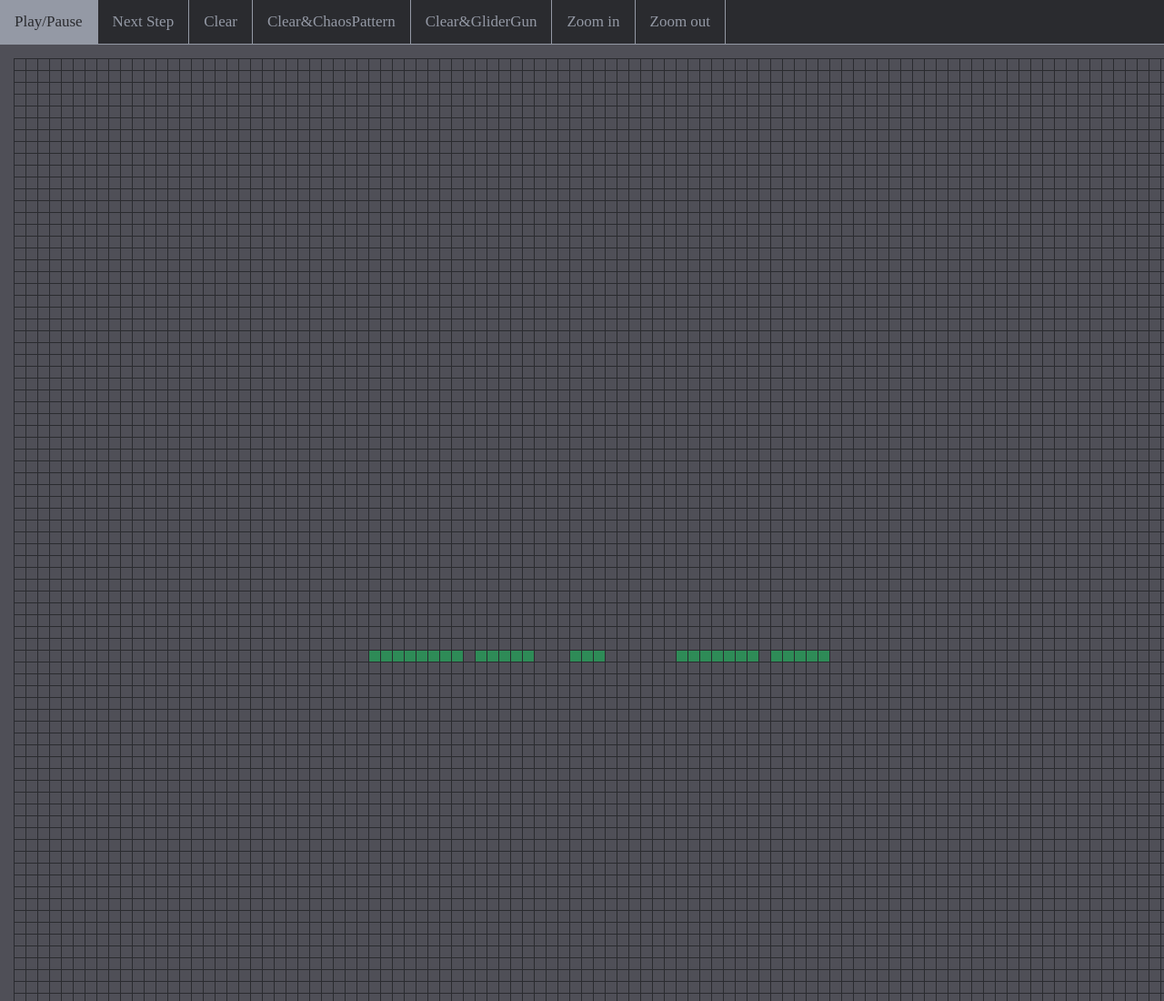
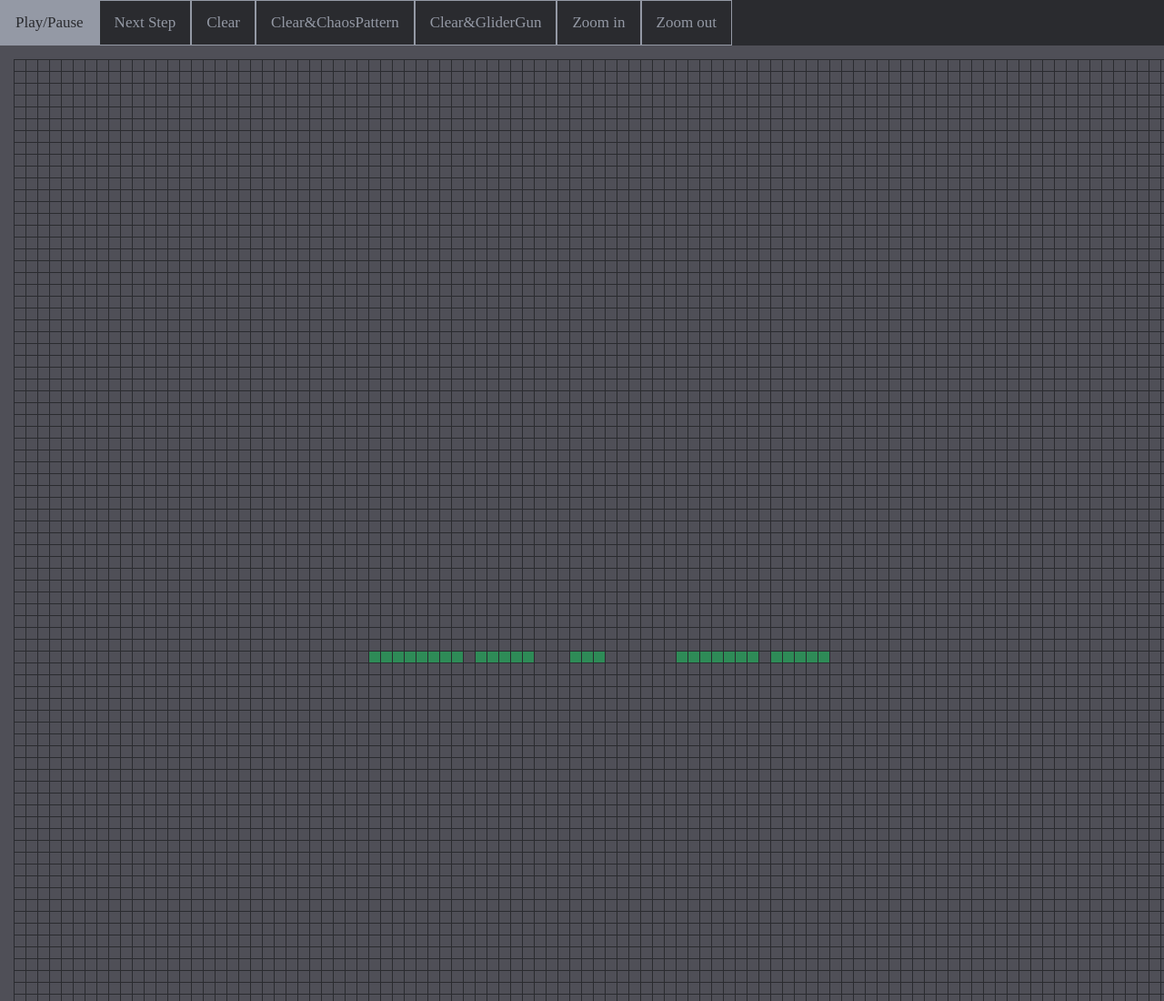
Before and after one commit to ovciarik/ovciarik.github.io, a plain HTML site: page index.html in a window 1280 px wide. Shown: the top 1100 px of the page at 91% size. Drawn offline with Linux system fonts and the light colour scheme.

Commit message:
css button improvement

```diff
--- a/css/style.css
+++ b/css/style.css
@@ -21,7 +21,7 @@ body {
 .topnav {
     background-color: #2a2b2f;
     overflow: hidden;
-    border-bottom: 1px solid #9499a5;
+    /* border-bottom: 1px solid #9499a5; */
 
 }
 
@@ -30,8 +30,7 @@ body {
     background: none;
     box-shadow: none;
     border-radius: 0px;
-    border: 0px;
-    border-right: 1px solid #9499a5;
+    border: 1px solid #9499a5;
     float: left;
     color: #9499a5;
     text-align: center;
```
